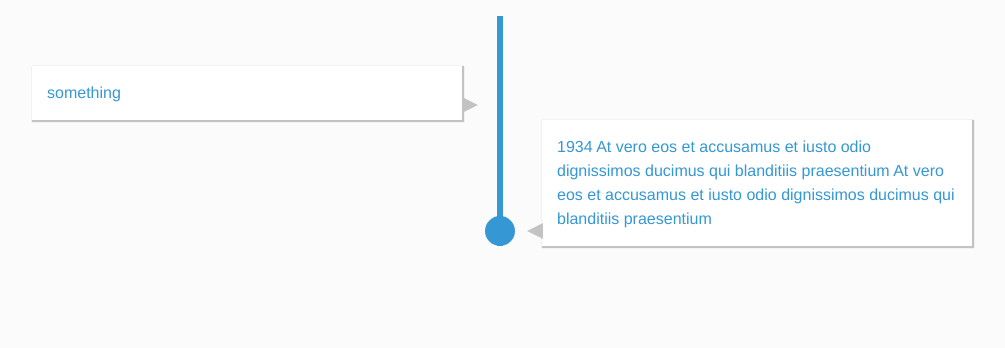
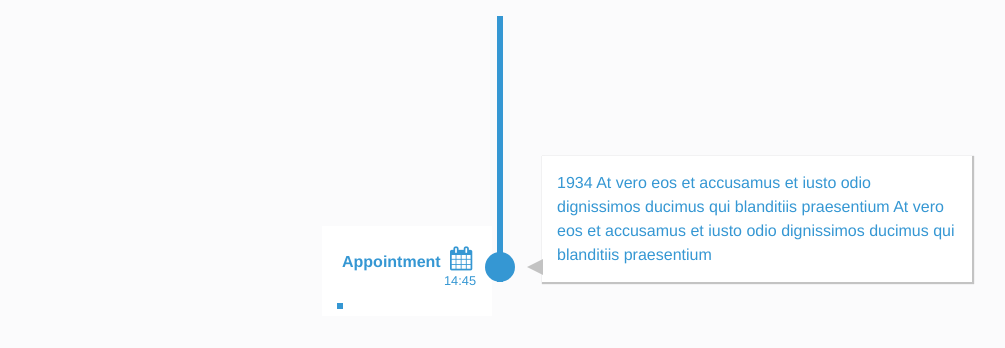
Before and after one commit to naguibihab/js-goodies, a website: page projects/timeline/index.html in a window 1280 px wide. Shown: the whole page, without its empty margins (160-1165 px from the left). Drawn offline with Linux system fonts and the light colour scheme.

Commit message:
Modified the icon part

```diff
--- a/projects/timeline/index.html
+++ b/projects/timeline/index.html
@@ -2,13 +2,18 @@
 <html>
 <head>
 	<link rel="stylesheet" href="main.css">
+	<link rel="stylesheet" href="node_modules/font-awesome/css/font-awesome.css">
 </head>
 <body>
 	<section class="timeline">
   <ul>
     <li>
     	<div class="icon">
-    		something
+    		<span class="event-type">Appointment</span>
+    		<span class="event-icon">
+    			<i class="fa fa-calendar" aria-hidden="true"></i>
+    		</span>
+    		<span class="event-time">14:45</span>
     	</div>
 		<div class="content">
 			<time>1934</time> At vero eos et accusamus et iusto odio dignissimos ducimus qui blanditiis praesentium At vero eos et accusamus et iusto odio dignissimos ducimus qui blanditiis praesentium
--- a/projects/timeline/main.css
+++ b/projects/timeline/main.css
@@ -29,10 +29,18 @@ body {
 }
 
 /* Timeline elements */
-.timeline ul li div {
+.timeline ul li div.content {
   position: relative;
   bottom: 0;
   width: 400px;
+  padding: 15px;
+  background: #fff;
+}
+
+.timeline ul li div.icon {
+  position: relative;
+  bottom: 0;
+  width: 140px;
   padding: 15px;
   background: #fff;
 }
@@ -46,27 +54,37 @@ body {
   border-style: solid;
 }
 
+.timeline .event-type {
+  font-weight: bold;
+  padding: 5px;
+}
+
+.timeline .event-icon {
+  font-size: 150%;
+}
+
+.timeline .event-time {
+  font-size: 80%;
+  left: 107px;
+  top: -9px;
+  position: relative;
+}
+
 /* Odd elements */
 .timeline ul li:nth-child(odd) div.content {
   left: 45px;
   box-shadow: 1px 1px 1px 1px #c3c3c3;
 }
 
-.timeline ul li:nth-child(odd) div.icon {
-  left: -465px;
-  box-shadow: 1px 1px 1px 1px #c3c3c3;
-}
-
-.timeline ul li:nth-child(odd) div.icon::before {
-  right: -16px;
-  border-width: 8px 0 8px 16px;
-  border-color: transparent transparent transparent #c3c3c3;
-}
-
 .timeline ul li:nth-child(odd) div.content::before {
   left: -15px;
   border-width: 8px 16px 8px 0;
   border-color: transparent #c3c3c3 transparent transparent;
+}
+
+.timeline ul li:nth-child(odd) div.icon {
+  top: 160px;
+  left: -175px;
 }
 
 /* Even elements */
```
